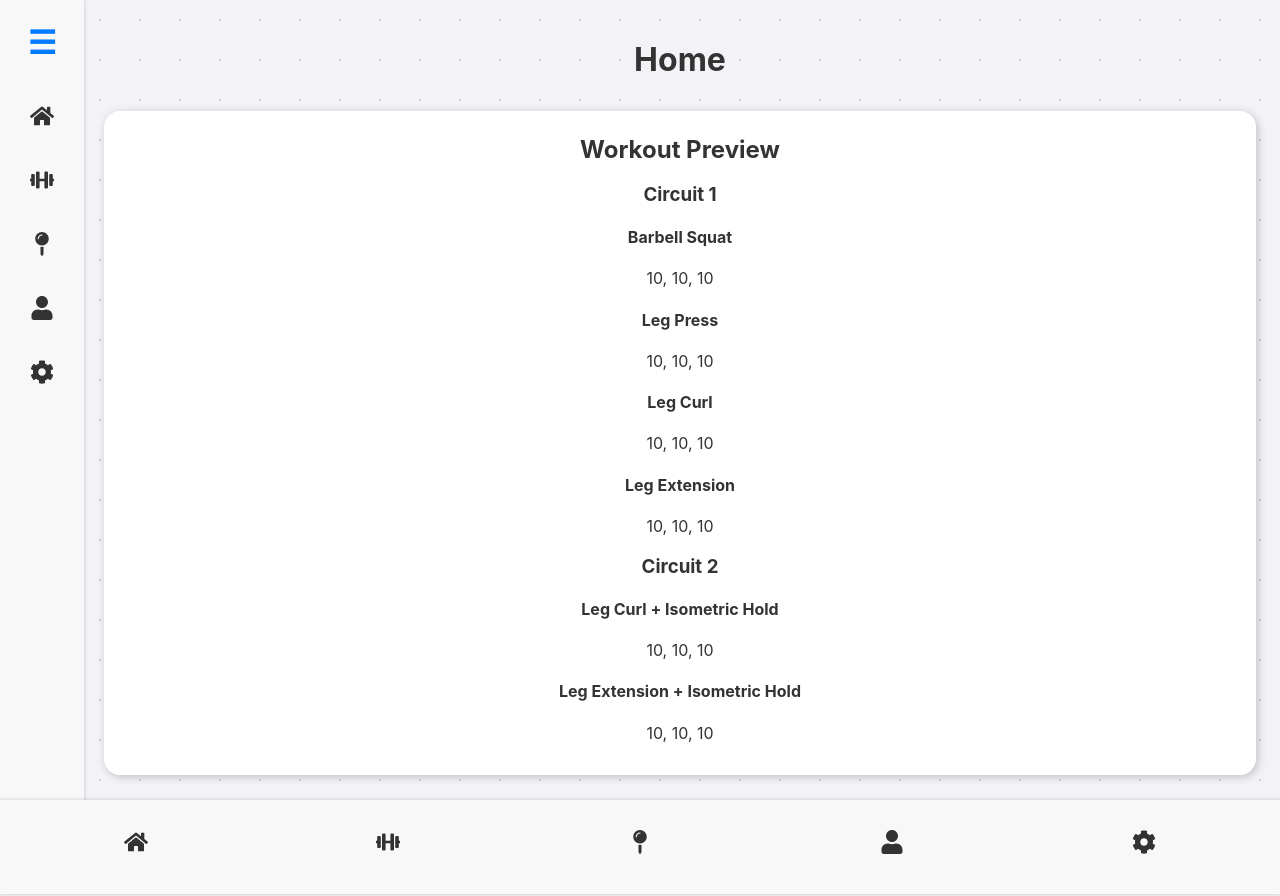
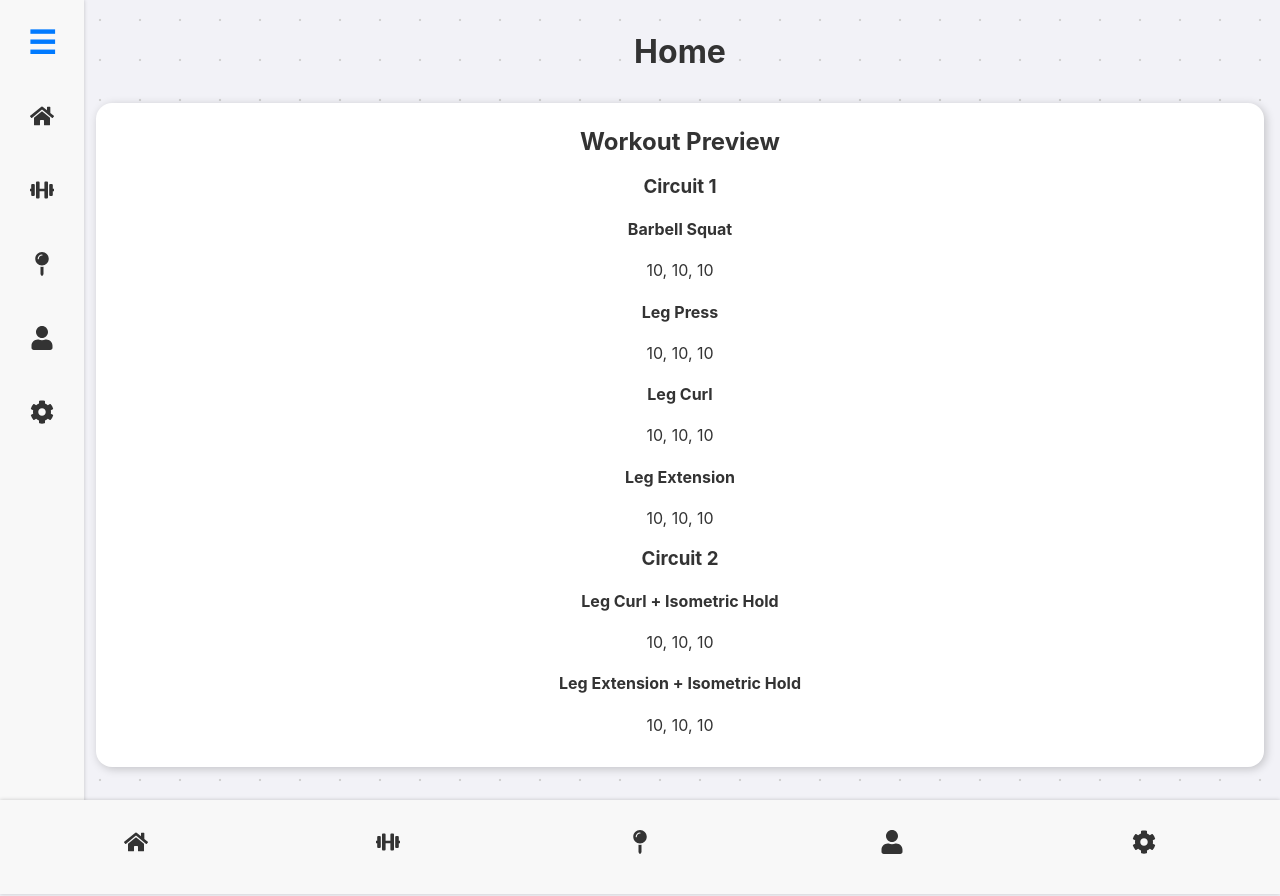
Before and after one commit to Jararered/fitness-framework, a React (Vite) app: page / in a window 1280 px wide. Built offline with nearby package versions, Linux system fonts and the light colour scheme.

Commit message:
Refactor CSS styles in App.css and SideBar.css to enhance layout consistency and remove unnecessary properties

```diff
--- a/src/App.css
+++ b/src/App.css
@@ -100,8 +100,6 @@ h2 {
 
 .main-content {
     margin-left: 5rem;
-    padding: 0.5rem;
-    transition: 200ms;
     overflow-y: auto;
     height: 100vh;
 }
@@ -110,6 +108,5 @@ h2 {
     .main-content {
         height: 90vh;
         margin-left: 0;
-        transition: 200ms;
     }
 }
--- a/src/components/navigation/SideBar.css
+++ b/src/components/navigation/SideBar.css
@@ -12,14 +12,20 @@
     position: fixed;
 }
 
+.sidebar .icon-button {
+    margin-bottom: 10px;
+}
+
 .sidebar.expanded {
     width: 15rem;
 }
 
 .sidebar.expanded .icon-button {
     width: 15rem;
-    margin-right: 10px;
-    margin-bottom: 10px;
+}
+
+.sidebar.expanded h2 {
+    margin-left: 10px;
 }
 
 @media (max-width: 768px) {
```
